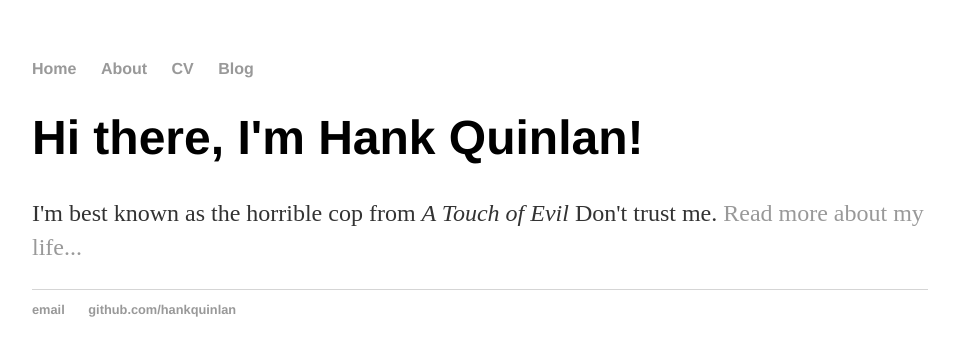
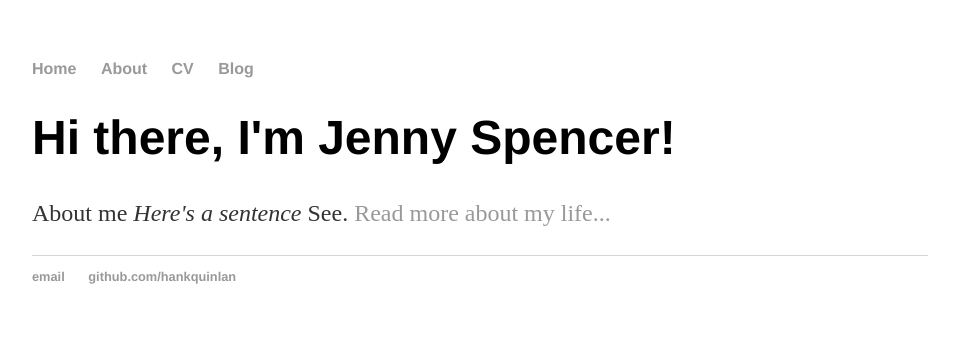
Before and after one commit to jenniferspencer/jenniferspencer.github.io, a Jekyll site: the page built from index.html, in a window 1280 px wide. Shown: the top 356 px of the page, without its empty margins (160-1119 px from the left). Built offline with Jekyll 4.4.1, drawn with Linux system fonts in a browser that asks for light colours.

Commit message:
Update index.html

```diff
--- a/index.html
+++ b/index.html
@@ -1,30 +1,8 @@
-<!DOCTYPE html>
-<html>
-	<head>
-		<title>Hank Quinlan, Horrible Cop</title>
-		<!-- link to main stylesheet -->
-		<link rel="stylesheet" type="text/css" href="/css/main.css">
-	</head>
-	<body>
-		<nav>
-    		<ul>
-        		<li><a href="/">Home</a></li>
-	        	<li><a href="/about">About</a></li>
-        		<li><a href="/cv">CV</a></li>
-        		<li><a href="/blog">Blog</a></li>
-    		</ul>
-		</nav>
-		<div class="container">
-    		<div class="blurb">
-        		<h1>Hi there, I'm Hank Quinlan!</h1>
-				<p>I'm best known as the horrible cop from <em>A Touch of Evil</em> Don't trust me. <a href="/about">Read more about my life...</a></p>
-    		</div><!-- /.blurb -->
-		</div><!-- /.container -->
-		<footer>
-    		<ul>
-        		<li><a href="mailto:hankquinlanhub@gmail.com">email</a></li>
-        		<li><a href="https://github.com/hankquinlan">github.com/hankquinlan</a></li>
-			</ul>
-		</footer>
-	</body>
-</html>
+---
+layout: default
+title: Jennifer Spencer, PhD
+---
+<div class="blurb">
+	<h1>Hi there, I'm Jenny Spencer!</h1>
+	<p> About me <em> Here's a sentence </em> See. <a href="/about">Read more about my life...</a></p>
+</div><!-- /.blurb -->
```
